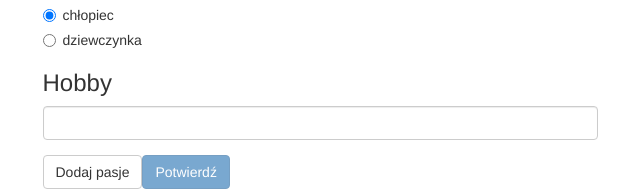
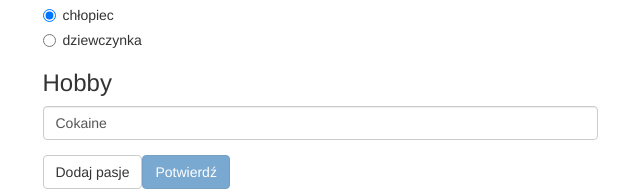
Before and after one commit to qh4r/angular_2_fun, an Angular app in the folder forms_fun/: page / in a window 1280 px wide. Shown: the part 748-939 px from the top of the page, without its empty margins (320-960 px from the left). Built offline with nearby package versions, Linux system fonts and the light colour scheme.

Commit message:
Look at ng2 dynamic form arrays

```diff
--- a/forms_fun/src/app/forms/data-driven/data-driven.component.html
+++ b/forms_fun/src/app/forms/data-driven/data-driven.component.html
@@ -26,12 +26,13 @@
       {{g}}
     </label>
   </div>
-  <div>
+  <div formArrayName="hobbies">
     <h3>Hobby</h3>
-    <div class="form-group">
-      <input type="text" class="form-control">
+    <!-- mozna tez uzywac indexow i wtedy kiedy let i = index -> formControlName='{{i}}'-->
+    <div class="form-group" *ngFor="let hobby of userForm.controls['hobbies'].controls">
+      <input [formControl]="hobby" type="text" class="form-control">
     </div>
   </div>
-  <button class="btn btn-default" type="button">Dodaj pasje</button>
+  <button class="btn btn-default" type="button" (click)="addHobby()" [disabled]="!userForm.controls['hobbies'].controls[userForm.controls['hobbies'].length - 1].value">Dodaj pasje</button>
   <button class="btn btn-primary" type="submit" [disabled]="!userForm.valid">Potwierdź</button>
 </form>
--- a/forms_fun/src/app/forms/data-driven/data-driven.component.ts
+++ b/forms_fun/src/app/forms/data-driven/data-driven.component.ts
@@ -1,5 +1,5 @@
 import { Component, OnInit } from '@angular/core';
-import {FormControl, FormGroup, Validators} from "@angular/forms";
+import {FormControl, FormGroup, Validators, FormArray, AbstractControl} from "@angular/forms";
 
 @Component({
   selector: 'fm-data-driven',
@@ -15,6 +15,14 @@ export class DataDrivenComponent implements OnInit {
   submit() {
     console.log('submit', this.userForm);
   }
+
+  addHobby(){
+    let hobbies = <FormArray>this.userForm.controls['hobbies'];
+    // if(hobbies.controls[hobbies.length - 1].value) {
+      hobbies.push(new FormControl('', Validators.required))
+    // }
+  }
+
   constructor() {
     this.userForm = new FormGroup({
       userData: new FormGroup({
@@ -22,7 +30,10 @@ export class DataDrivenComponent implements OnInit {
         ['email'] : new FormControl('', [Validators.required, Validators.pattern('[^@ ]+@[^. ]+\.[a-z]{2,3}')]),
       }),
       'password': new FormControl('', [Validators.required]), // mozna uzywac stringow ale nie trzeba
-      'gender': new FormControl('chłopiec')
+      'gender': new FormControl('chłopiec'),
+       hobbies: new FormArray([
+         new FormControl('Cokaine', Validators.required)
+       ])
     });
   }
 
```
